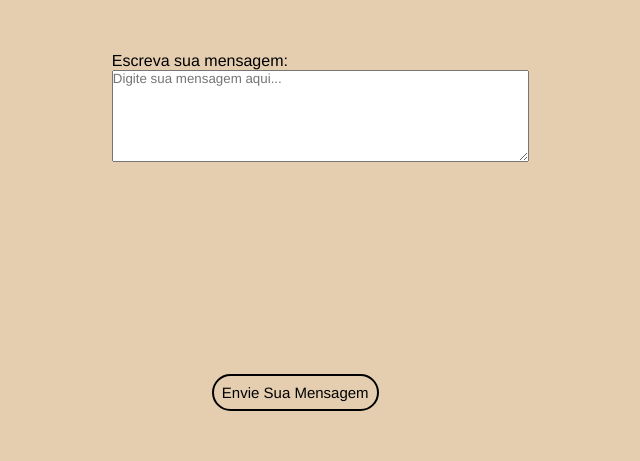
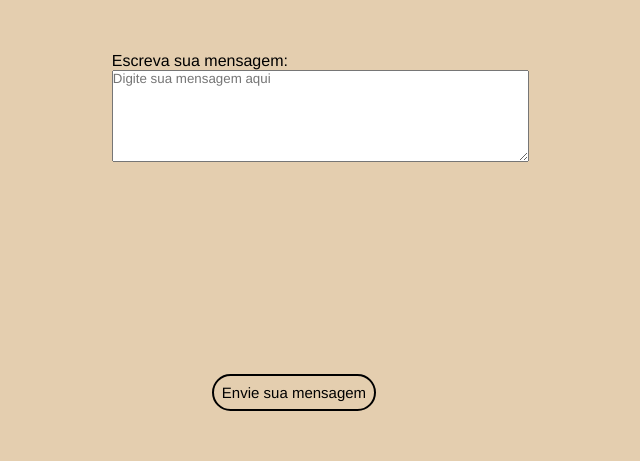
Before and after one commit to caiomayan/sweet-coffee, a plain HTML site: page pages/faleconosco.html in a window 1280 px wide. Shown: the part 774-1235 px from the top of the page, 371-1011 px from the left. Drawn offline with Linux system fonts and the light colour scheme; a web font is replaced by a local one.

Commit message:
feat: add correct ways pages and sources

```diff
--- a/pages/faleconosco.html
+++ b/pages/faleconosco.html
@@ -39,11 +39,11 @@
                 <p><form>
                 <label for="mensagem">Escreva sua mensagem:</label><br>
                 <textarea id="mensagem" name="mensagem" rows="6" cols="50"
-                placeholder="Digite sua mensagem aqui..."></textarea><br><br>
+                placeholder="Digite sua mensagem aqui"></textarea><br><br>
                 </form></p>
             </div>
 
-            <a class="button1" href="../pages/msg-enviada.html">Envie Sua Mensagem</a>
+            <a class="button1" href="../pages/msg-enviada.html">Envie sua mensagem</a>
 
             <p>Contatos</p>
             <ul>
```
